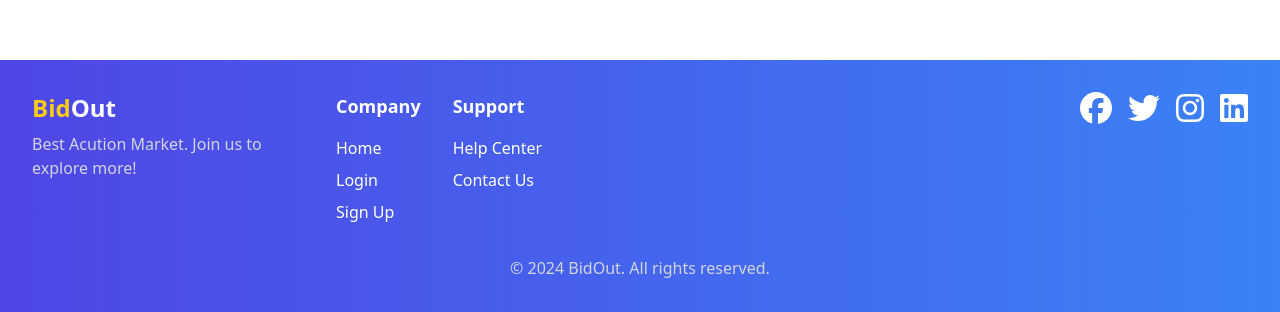
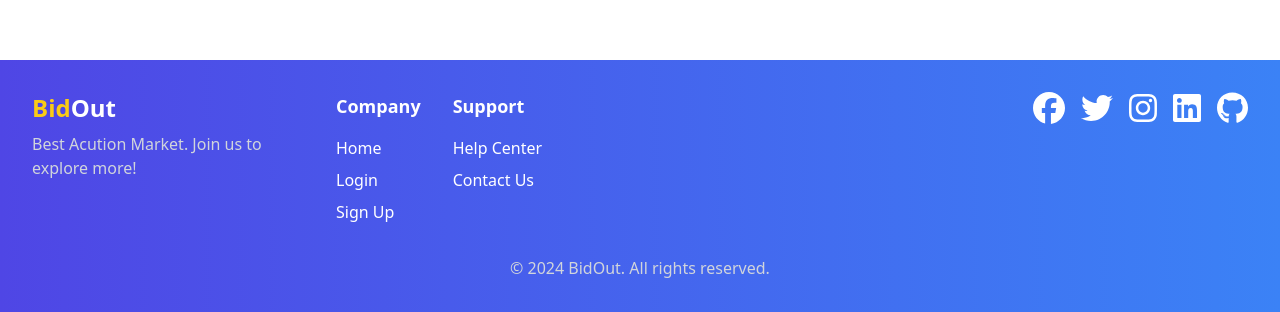
Before and after one commit to Kavindu-R/Bidout-Project-SE205.3, a React (Vite) app: page / in a window 1280 px wide. Shown: the part 804-1116 px from the top of the page. Built offline with nearby package versions, Linux system fonts and the light colour scheme.

Commit message:
Footer Updated!!

```diff
--- a/src/components/Footer.jsx
+++ b/src/components/Footer.jsx
@@ -1,7 +1,7 @@
 import React from 'react';
 import { Link } from 'react-router-dom';
 import { FontAwesomeIcon } from "@fortawesome/react-fontawesome";
-import { faFacebook, faTwitter, faInstagram, faLinkedin } from "@fortawesome/free-brands-svg-icons";
+import { faFacebook, faTwitter, faInstagram, faLinkedin, faGithub } from "@fortawesome/free-brands-svg-icons";
 
 const Footer = () => {
   return (
@@ -64,6 +64,9 @@ const Footer = () => {
               <a href="https://linkedin.com" target="_blank" rel="noopener noreferrer" className="hover:text-yellow-300">
                 <FontAwesomeIcon icon={faLinkedin} size="2x" aria-label="LinkedIn" />
               </a>
+              <a href="https://Github.com" target="_blank" rel="noopener noreferrer" className="hover:text-yellow-300">
+                <FontAwesomeIcon icon={faGithub} size="2x" aria-label="Github" />
+              </a>
             </div>
           </div>
         </div>
```
